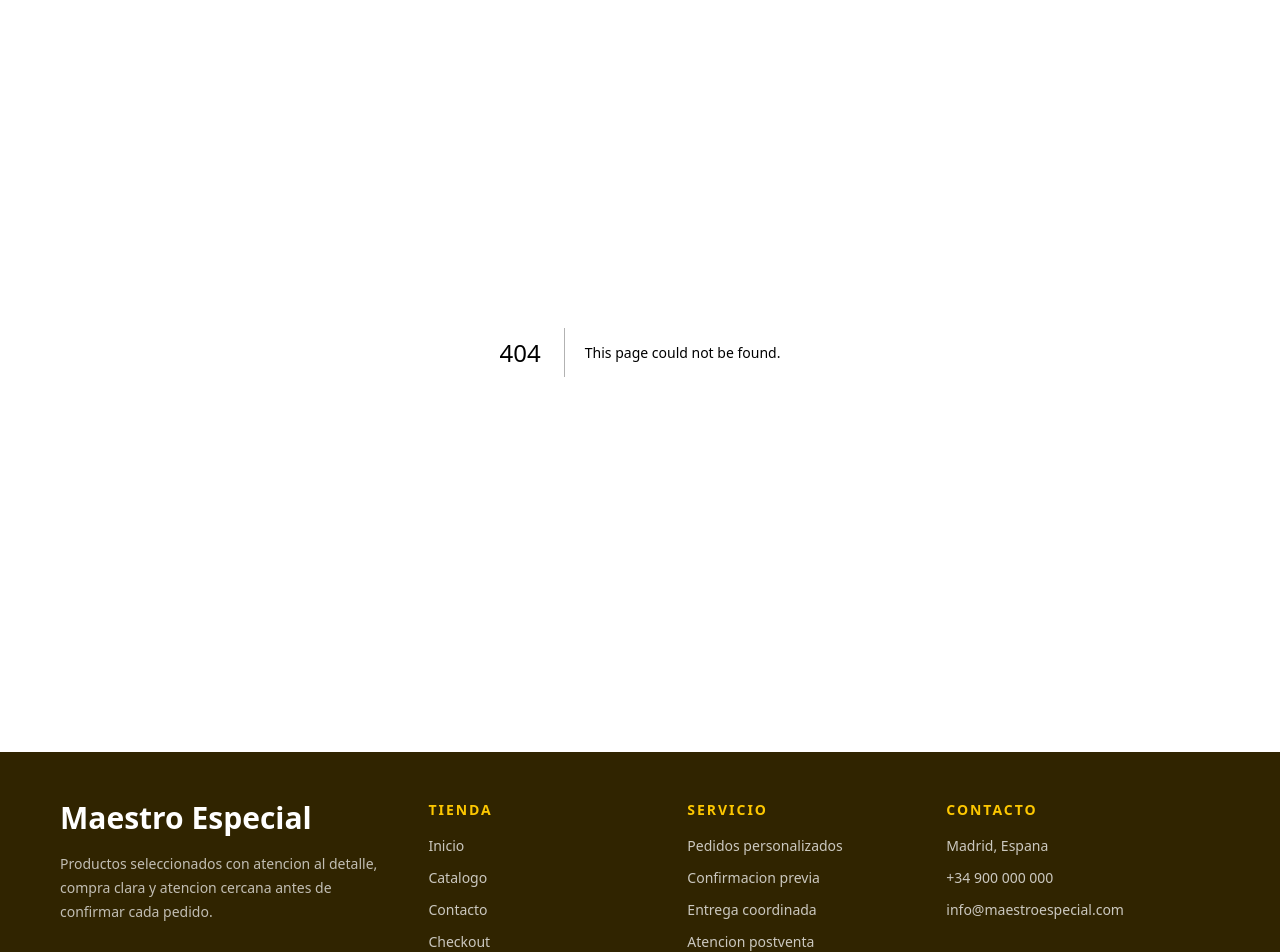
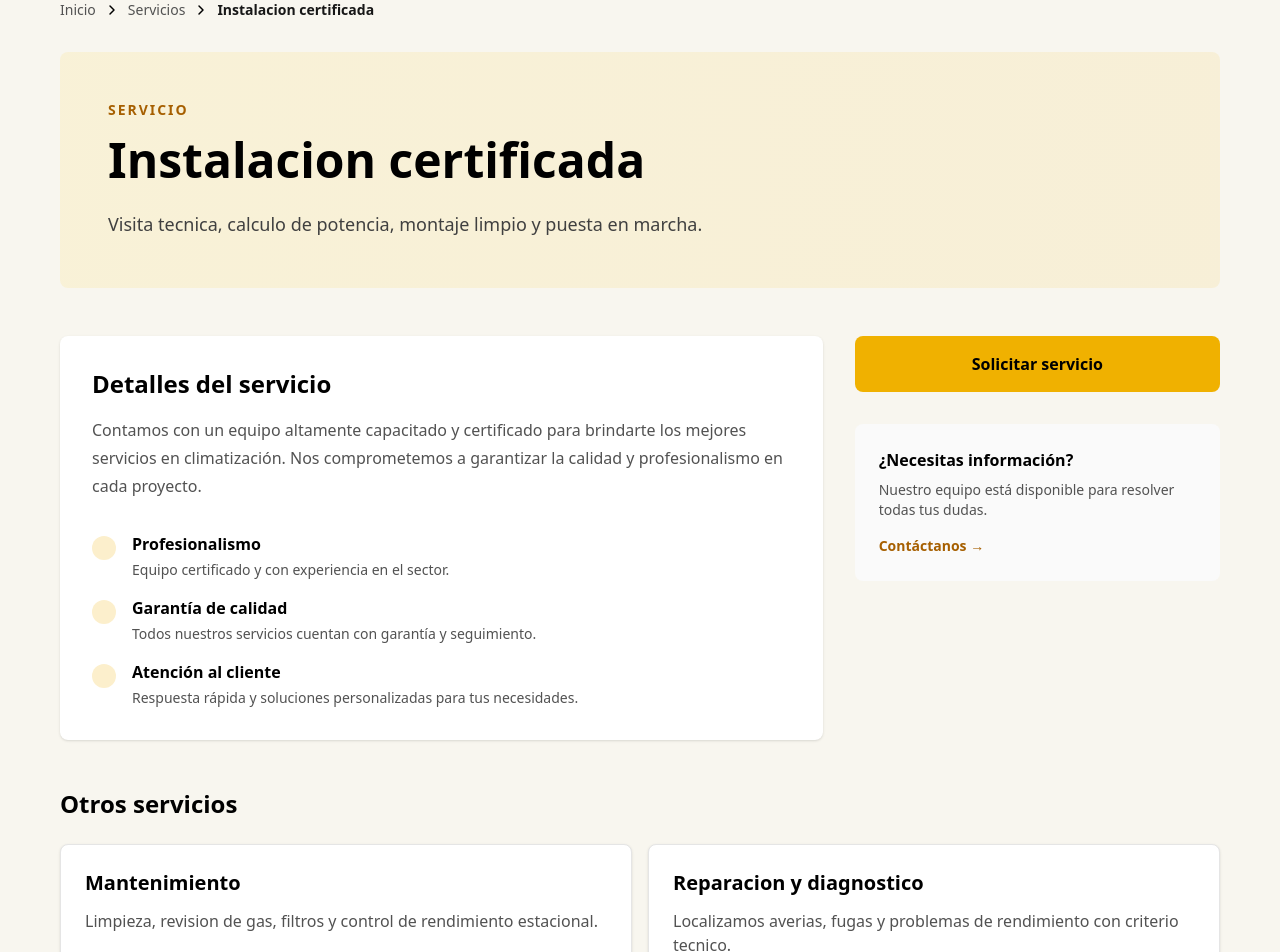
Before and after one commit to Alexei0216/maestro-especial, a Next.js app in the folder nextjs/: page /services/instalacion-certificada in a window 1280 px wide. Before the commit this address had no page. Shown: the part 120-1072 px from the top of the page. Built offline with nearby package versions, Linux system fonts and the light colour scheme.

Commit message:
add page of services

```diff
--- /dev/null
+++ b/nextjs/app/services/[slug]/page.tsx
@@ -0,0 +1,161 @@
+import Link from "next/link";
+import Container from "@/components/layouts/Container";
+import { services } from "@/lib/services";
+import { ChevronRightIcon } from "@/components/icons";
+import { notFound } from "next/navigation";
+
+type Props = {
+  params: Promise<{ slug: string }>;
+};
+
+export async function generateMetadata({ params }: Props) {
+  const { slug } = await params;
+  const service = services.find((s) => s.slug === slug);
+
+  if (!service) {
+    return {
+      title: "Servicio no encontrado",
+    };
+  }
+
+  return {
+    title: `${service.title} | Maestro Especial`,
+    description: service.description,
+  };
+}
+
+export default async function ServicePage({ params }: Props) {
+  const { slug } = await params;
+  const service = services.find((s) => s.slug === slug);
+
+  if (!service) {
+    notFound();
+  }
+
+  // Otros servicios para mostrar
+  const otherServices = services.filter((s) => s.slug !== slug);
+
+  return (
+    <Container>
+      <section className="py-12">
+        {/* Breadcrumbs */}
+        <div className="mb-8 flex items-center gap-2 text-sm">
+          <Link href="/" className="text-neutral-600 hover:text-neutral-900">
+            Inicio
+          </Link>
+          <ChevronRightIcon className="h-4 w-4" />
+          <Link href="/services" className="text-neutral-600 hover:text-neutral-900">
+            Servicios
+          </Link>
+          <ChevronRightIcon className="h-4 w-4" />
+          <span className="font-semibold text-neutral-900">{service.title}</span>
+        </div>
+
+        {/* Hero Section */}
+        <div className="mb-12 rounded-lg bg-gradient-to-r from-yellow-400/10 to-yellow-500/10 p-8 lg:p-12">
+          <p className="text-sm font-semibold uppercase tracking-[0.14em] text-yellow-700">
+            Servicio
+          </p>
+          <h1 className="mt-4 text-4xl font-bold lg:text-5xl">{service.title}</h1>
+          <p className="mt-6 max-w-2xl text-lg leading-8 text-neutral-700">
+            {service.description}
+          </p>
+        </div>
+
+        {/* Content Section */}
+        <div className="mb-12 grid gap-8 lg:grid-cols-3">
+          <div className="lg:col-span-2">
+            <div className="rounded-lg bg-white p-8 shadow-sm">
+              <h2 className="text-2xl font-bold">Detalles del servicio</h2>
+              <p className="mt-4 leading-7 text-neutral-600">
+                Contamos con un equipo altamente capacitado y certificado para
+                brindarte los mejores servicios en climatización. Nos
+                comprometemos a garantizar la calidad y profesionalismo en cada
+                proyecto.
+              </p>
+
+              <div className="mt-8 space-y-4">
+                <div className="flex gap-4">
+                  <div className="mt-1 h-6 w-6 flex-shrink-0 rounded-full bg-yellow-500/20" />
+                  <div>
+                    <h3 className="font-semibold">Profesionalismo</h3>
+                    <p className="mt-1 text-sm text-neutral-600">
+                      Equipo certificado y con experiencia en el sector.
+                    </p>
+                  </div>
+                </div>
+                <div className="flex gap-4">
+                  <div className="mt-1 h-6 w-6 flex-shrink-0 rounded-full bg-yellow-500/20" />
+                  <div>
+                    <h3 className="font-semibold">Garantía de calidad</h3>
+                    <p className="mt-1 text-sm text-neutral-600">
+                      Todos nuestros servicios cuentan con garantía y seguimiento.
+                    </p>
+                  </div>
+                </div>
+                <div className="flex gap-4">
+                  <div className="mt-1 h-6 w-6 flex-shrink-0 rounded-full bg-yellow-500/20" />
+                  <div>
+                    <h3 className="font-semibold">Atención al cliente</h3>
+                    <p className="mt-1 text-sm text-neutral-600">
+                      Respuesta rápida y soluciones personalizadas para tus necesidades.
+                    </p>
+                  </div>
+                </div>
+              </div>
+            </div>
+          </div>
+
+          {/* Sidebar */}
+          <div>
+            <Link
+              href="/contact"
+              className="motion-soft flex w-full items-center justify-center gap-2 rounded-lg bg-yellow-500 px-6 py-4 font-bold text-black hover:-translate-y-0.5 hover:bg-yellow-600 hover:shadow-lg"
+            >
+              Solicitar servicio
+            </Link>
+
+            <div className="mt-8 rounded-lg bg-neutral-50 p-6">
+              <h3 className="font-semibold">¿Necesitas información?</h3>
+              <p className="mt-2 text-sm text-neutral-600">
+                Nuestro equipo está disponible para resolver todas tus dudas.
+              </p>
+              <Link
+                href="/contact"
+                className="mt-4 inline-block text-sm font-semibold text-yellow-700 hover:text-yellow-800"
+              >
+                Contáctanos →
+              </Link>
+            </div>
+          </div>
+        </div>
+
+        {/* Related Services */}
+        {otherServices.length > 0 && (
+          <div>
+            <h2 className="text-2xl font-bold">Otros servicios</h2>
+            <div className="mt-6 grid gap-4 md:grid-cols-2">
+              {otherServices.map((otherService) => (
+                <Link
+                  key={otherService.slug}
+                  href={`/services/${otherService.slug}`}
+                >
+                  <article className="motion-soft rounded-lg border border-neutral-200 bg-white p-6 shadow-sm hover:-translate-y-1 hover:shadow-lg">
+                    <h3 className="text-xl font-bold">{otherService.title}</h3>
+                    <p className="mt-3 leading-6 text-neutral-600">
+                      {otherService.description}
+                    </p>
+                    <div className="mt-4 flex items-center text-yellow-700 font-semibold text-sm">
+                      Ver servicio
+                      <ChevronRightIcon className="ml-1 h-4 w-4" />
+                    </div>
+                  </article>
+                </Link>
+              ))}
+            </div>
+          </div>
+        )}
+      </section>
+    </Container>
+  );
+}
--- /dev/null
+++ b/nextjs/app/services/page.tsx
@@ -0,0 +1,56 @@
+import Link from "next/link";
+import Container from "@/components/layouts/Container";
+import { services } from "@/lib/services";
+import { ChevronRightIcon } from "@/components/icons";
+
+export const metadata = {
+  title: "Servicios | Maestro Especial",
+  description: "Conoce todos nuestros servicios de climatización",
+};
+
+export default function ServicesPage() {
+  return (
+    <Container>
+      <section className="py-12">
+        {/* Breadcrumbs */}
+        <div className="mb-8 flex items-center gap-2 text-sm">
+          <Link href="/" className="text-neutral-600 hover:text-neutral-900">
+            Inicio
+          </Link>
+          <ChevronRightIcon className="h-4 w-4" />
+          <span className="font-semibold text-neutral-900">Servicios</span>
+        </div>
+
+        <div className="mb-10">
+          <p className="text-sm font-semibold uppercase tracking-[0.14em] text-yellow-700">
+            Servicios
+          </p>
+          <h1 className="mt-2 text-4xl font-bold">
+            No solo vendemos equipos, resolvemos climatización
+          </h1>
+          <p className="mt-4 max-w-2xl leading-7 text-neutral-600">
+            Un aire acondicionado mal dimensionado consume mas, enfria peor y
+            dura menos. Por eso unimos producto, instalacion y mantenimiento.
+          </p>
+        </div>
+
+        <div className="grid gap-6 md:grid-cols-2 lg:grid-cols-3">
+          {services.map((service) => (
+            <Link key={service.slug} href={`/services/${service.slug}`}>
+              <article className="motion-soft h-full rounded-lg border border-neutral-200 bg-white p-6 shadow-sm hover:-translate-y-1 hover:shadow-lg transition-all">
+                <h3 className="text-2xl font-bold">{service.title}</h3>
+                <p className="mt-3 leading-7 text-neutral-600">
+                  {service.description}
+                </p>
+                <div className="mt-6 flex items-center text-yellow-700 font-semibold">
+                  Ver más
+                  <ChevronRightIcon />
+                </div>
+              </article>
+            </Link>
+          ))}
+        </div>
+      </section>
+    </Container>
+  );
+}
--- a/nextjs/components/sections/HomeStorefront.tsx
+++ b/nextjs/components/sections/HomeStorefront.tsx
@@ -1,6 +1,7 @@
 import Link from "next/link";
 import Container from "../layouts/Container";
 import { ChevronRightIcon } from "../icons"
+import { services } from "@/lib/services";
 
 const categories = [
   {
@@ -14,24 +15,6 @@ const categories = [
   {
     title: "Locales comerciales",
     description: "Equipos robustos para tiendas, restaurantes y espacios de trabajo.",
-  },
-];
-
-const services = [
-  {
-    title: "Instalacion certificada",
-    description:
-      "Visita tecnica, calculo de potencia, montaje limpio y puesta en marcha.",
-  },
-  {
-    title: "Mantenimiento",
-    description:
-      "Limpieza, revision de gas, filtros y control de rendimiento estacional.",
-  },
-  {
-    title: "Reparacion y diagnostico",
-    description:
-      "Localizamos averias, fugas y problemas de rendimiento con criterio tecnico.",
   },
 ];
 
@@ -114,21 +97,24 @@ export default function HomeStorefront() {
               Un aire acondicionado mal dimensionado consume mas, enfria peor y
               dura menos. Por eso unimos producto, instalacion y mantenimiento.
             </p>
+            <Link href={"/services"} className="mt-auto cursor-pointer max-w-[150px] motion-soft rounded-lg bg-yellow-500 px-6 py-3 font-bold text-black hover:-translate-y-0.5 hover:bg-yellow-600 hover:shadow-lg">
+              Mostrar mas
+            </Link>
           </div>
 
           <div className="grid gap-4">
             {services.map((service) => (
-              <Link key={service.title} href={"/"}>
+              <Link key={service.title} href={`/services/${service.slug}`}>
                 <article
                   className="motion-soft rounded-lg border border-white/10 bg-white/10 p-5 hover:-translate-y-0.5 hover:bg-white/15 flex items-center justify-between"
                 >
-                  <div className="">
+                  <div className="flex flex-col">
                     <h3 className="text-xl font-bold">{service.title}</h3>
                     <p className="mt-2 text-sm leading-6 text-white/70">
                       {service.description}
                     </p>
                   </div>
-                  <div className="">
+                  <div>
                     <ChevronRightIcon />
                   </div>
                 </article>
--- /dev/null
+++ b/nextjs/lib/services.ts
@@ -0,0 +1,20 @@
+export const services = [
+  {
+    title: "Instalacion certificada",
+    slug: "instalacion-certificada",
+    description:
+      "Visita tecnica, calculo de potencia, montaje limpio y puesta en marcha.",
+  },
+  {
+    title: "Mantenimiento",
+    slug: "mantenimiento",
+    description:
+      "Limpieza, revision de gas, filtros y control de rendimiento estacional.",
+  },
+  {
+    title: "Reparacion y diagnostico",
+    slug: "reparacion-diagnostico",
+    description:
+      "Localizamos averias, fugas y problemas de rendimiento con criterio tecnico.",
+  },
+];
```
